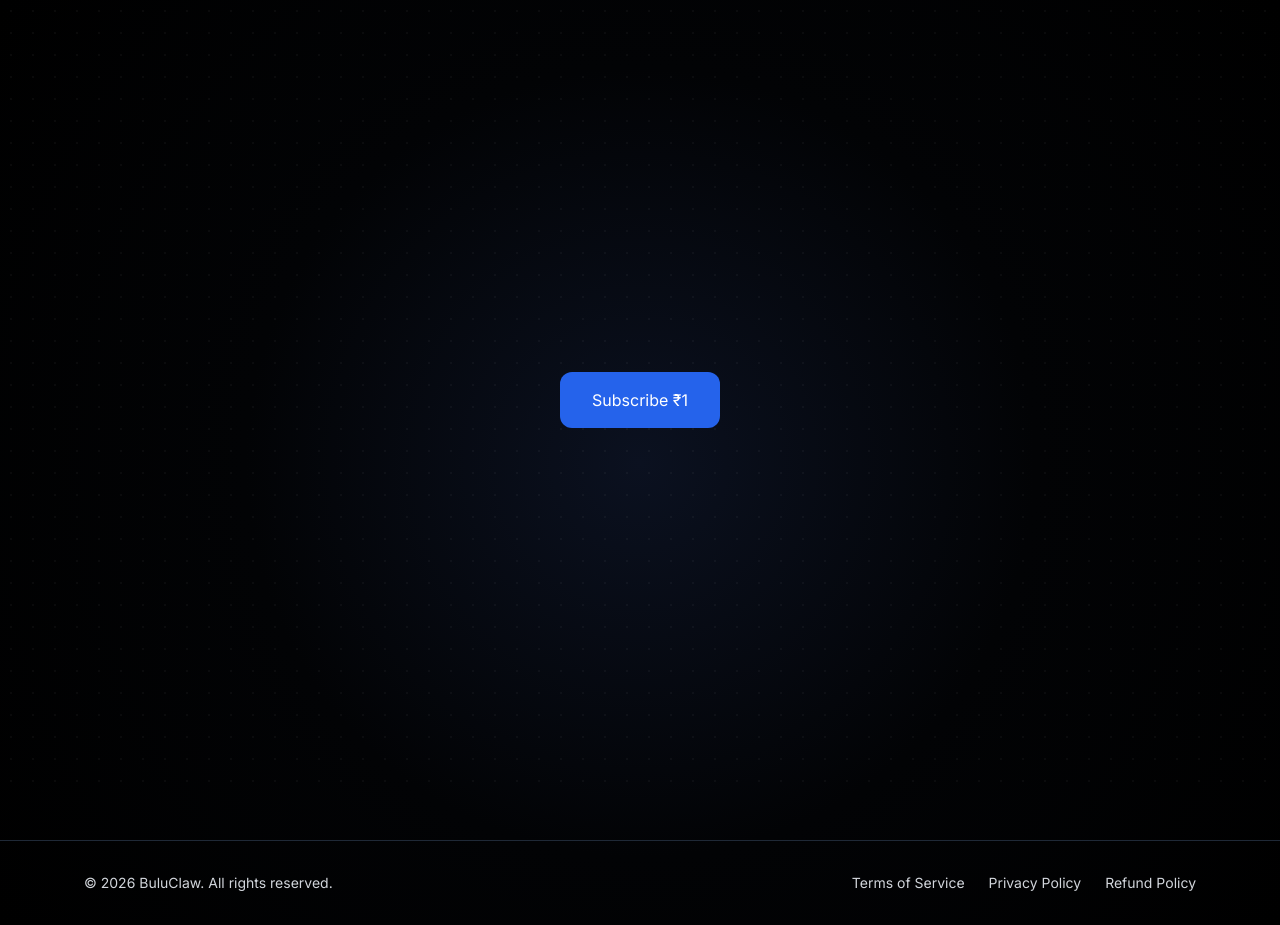
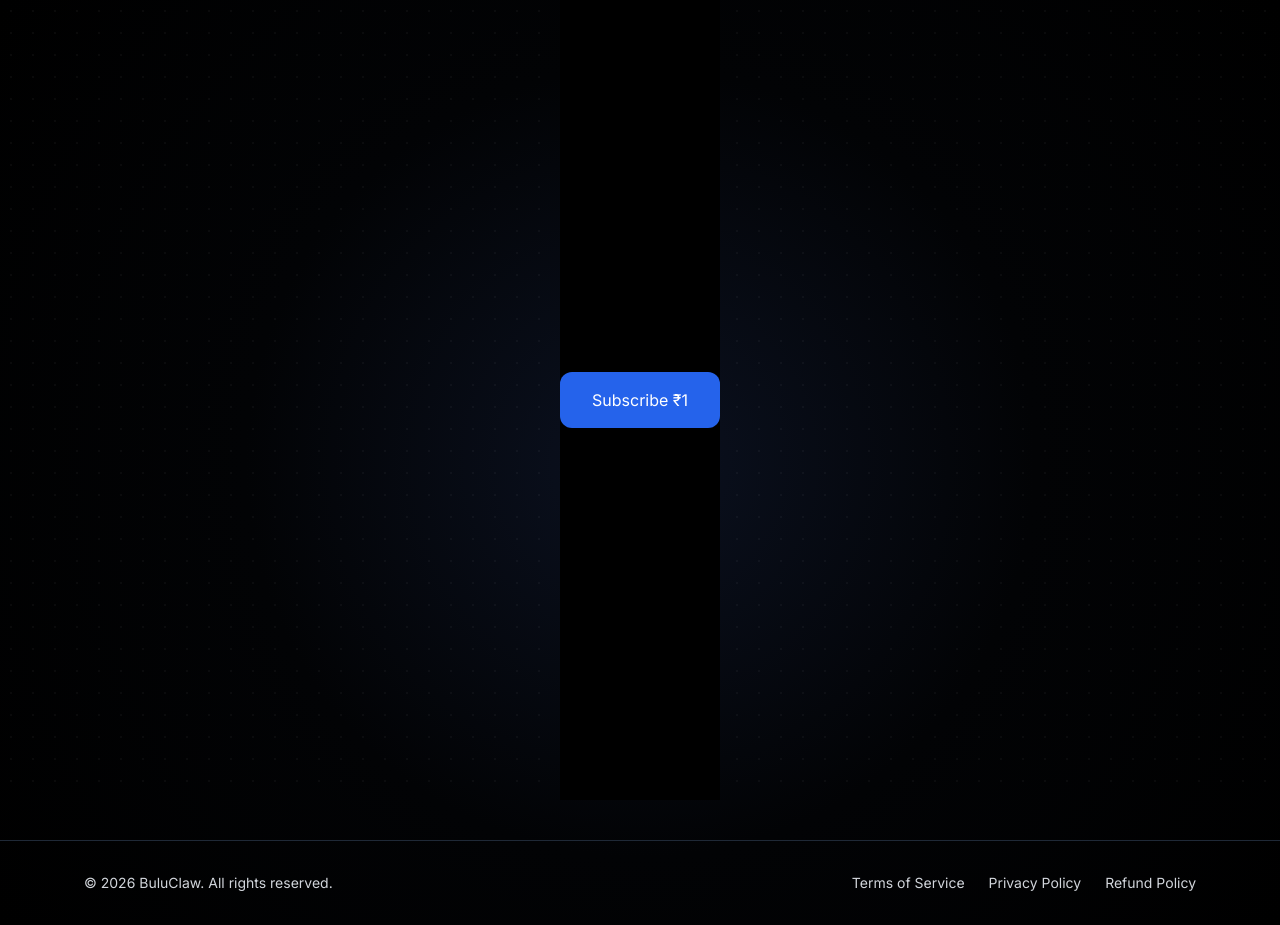
Before and after one commit to BuluClaw/buluclaw-app, a Next.js app: page /checkout in a window 1280 px wide. Built offline with nearby package versions, Linux system fonts and the light colour scheme.

Commit message:
fix razorpay subscription button

```diff
--- a/app/api/verify-payment/route.ts
+++ b/app/api/verify-payment/route.ts
@@ -17,7 +17,7 @@ const expected = crypto
 
 if(expected !== razorpay_signature){
 
-return NextResponse.json({ success:true });
+return NextResponse.json({ success:false });
 }
 
 const supabase = createClient(
--- a/app/checkout/page.tsx
+++ b/app/checkout/page.tsx
@@ -1,10 +1,8 @@
-"use client"
+"use client";
 
-import { useEffect } from "react";
+export default function CheckoutPage() {
 
-export default function Checkout(){
-
-async function pay(){
+const pay = async () => {
 
 const order = await fetch("/api/create-order",{method:"POST"});
 const data = await order.json();
@@ -15,35 +13,37 @@ amount: data.amount,
 currency: "INR",
 order_id: data.id,
 
-handler: async function(response:any){
+handler: async function (response:any) {
 
 const verify = await fetch("/api/verify-payment",{
 method:"POST",
 headers:{ "Content-Type":"application/json" },
-body:JSON.stringify(response)
+body: JSON.stringify(response)
 });
 
 const result = await verify.json();
 
 if(result.success){
+
 window.location.replace("/dashboard");
 }
 
 }
+
 };
 
 const rzp = new (window as any).Razorpay(options);
 rzp.open();
 
-}
+};
 
 return(
 
-<div className="flex items-center justify-center h-screen">
+<div className="h-screen flex items-center justify-center bg-black">
 
 <button
 onClick={pay}
-className="bg-blue-600 text-white px-8 py-4 rounded-xl"
+className="bg-blue-600 px-8 py-4 rounded-xl text-white"
 >
 
 Subscribe ₹1
@@ -52,6 +52,6 @@ Subscribe ₹1
 
 </div>
 
-)
+);
 
 }
--- a/app/layout.tsx
+++ b/app/layout.tsx
@@ -28,11 +28,6 @@ export default function RootLayout({ children }: { children: React.ReactNode })
 src="https://checkout.razorpay.com/v1/checkout.js"
 strategy="beforeInteractive"
 />
-
-
-
-
-
             {children}
           </div>
         </Providers>
```
